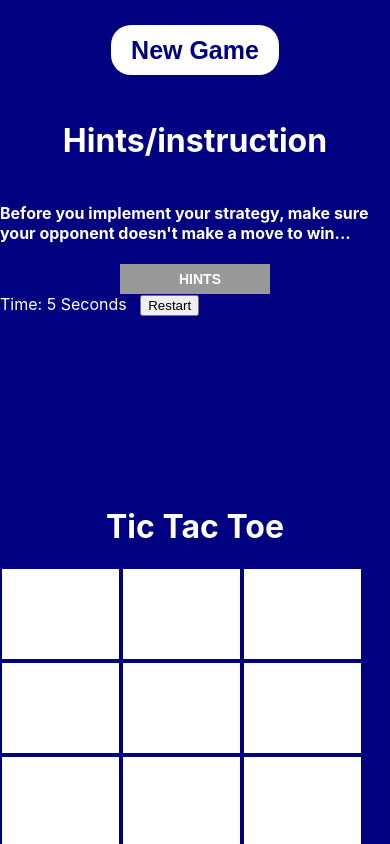
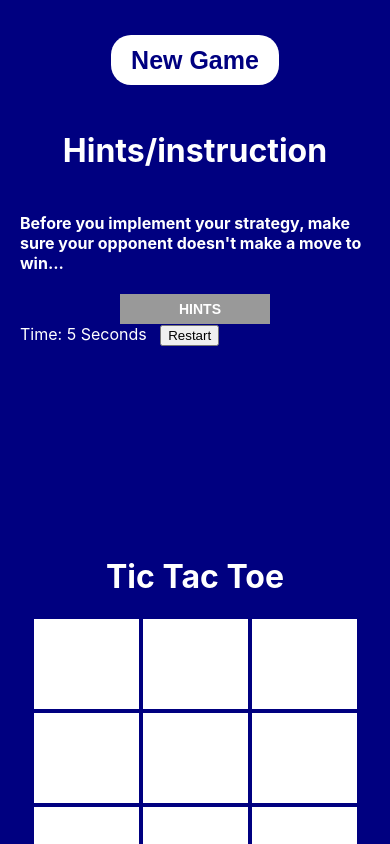
Before and after one commit to karunakaushik/ENTERTAIN-THE-CREW, a React (Create React App) app: page / in a window 390 px wide. Shown: the top 844 px of the page. Built offline with nearby package versions, Linux system fonts and the light colour scheme.

Commit message:
add winner msg

```diff
--- a/src/components/Result.js
+++ b/src/components/Result.js
@@ -4,9 +4,13 @@ export default class Result extends Component {
 
   render(){
     return(
+      <>
       <div className={this.props.winner ? 'visible' : 'hidden'}>
         <h2>Game Over</h2>
+        <h2>Player {this.props.winner} is the winner. </h2>
       </div>
+
+     </>
     )
   }
 }
--- a/src/components/index.js
+++ b/src/components/index.js
@@ -35,6 +35,14 @@ export default class MainPage extends Component{
         });
       }
 
+      // tie(board) {
+      //   var moves = board.join('').replace(/ /g, '');
+      //   if (moves.length === 9) {
+      //     return "tie";
+      //   }
+      //   return false;
+      // }
+
 
       updateBoard(loc, player) {
       console.log(this.state.winner, this.state.turn, this.state.gameBoard);
@@ -51,7 +59,7 @@ export default class MainPage extends Component{
         var moves = this.state.gameBoard.join('').replace(/ /g,'');
         console.log('Moves:', moves, 'Winner:', this.state.winner);
         if(moves.length === 9) {
-          this.setState({winner: 'd'});
+          this.setState({winner: this.state.winner});
           return;
         } else {
           var topRow = this.state.gameBoard[0] + this.state.gameBoard[1] + this.state.gameBoard[2];
@@ -101,11 +109,6 @@ export default class MainPage extends Component{
       }
 
       componentDidMount() {
-        // this.myInterval = setInterval(() => {
-        //   this.setState(prevState => ({
-        //     count: prevState.count + 1 == 10 ? 0 : null
-        //   }))
-        // }, 1000);
         setInterval(() => {
           return this.setState(( state, props) => {
             return{
@@ -117,9 +120,6 @@ export default class MainPage extends Component{
       }
 
     render() {
-      // if (this.state.count == 10) {
-      //   return  <Result winner={this.state.winner} />
-      // }
 
         return(
             <div className="container">
@@ -142,7 +142,7 @@ export default class MainPage extends Component{
                 <div className="resultShow">
                     <Result winner={this.state.winner} />
                     </div>
-
+                     <br />
                     <h1> Tic Tac Toe</h1>
                     <div className="gameBox">
                     {this.state.gameBoard.map(function(value, i){
--- a/src/components/src/css/main.css
+++ b/src/components/src/css/main.css
@@ -42,9 +42,15 @@
 
     .container{
         flex-direction: column;
+        height: fit-content;
+        align-items: center;
+        padding: 10px 20px;
     }
     .instructionDiv, .gameDiv, .resultDiv{
         width: 100%;
     }
+    .gameBox{
+        justify-content: center;
+    }
 
 }
```
